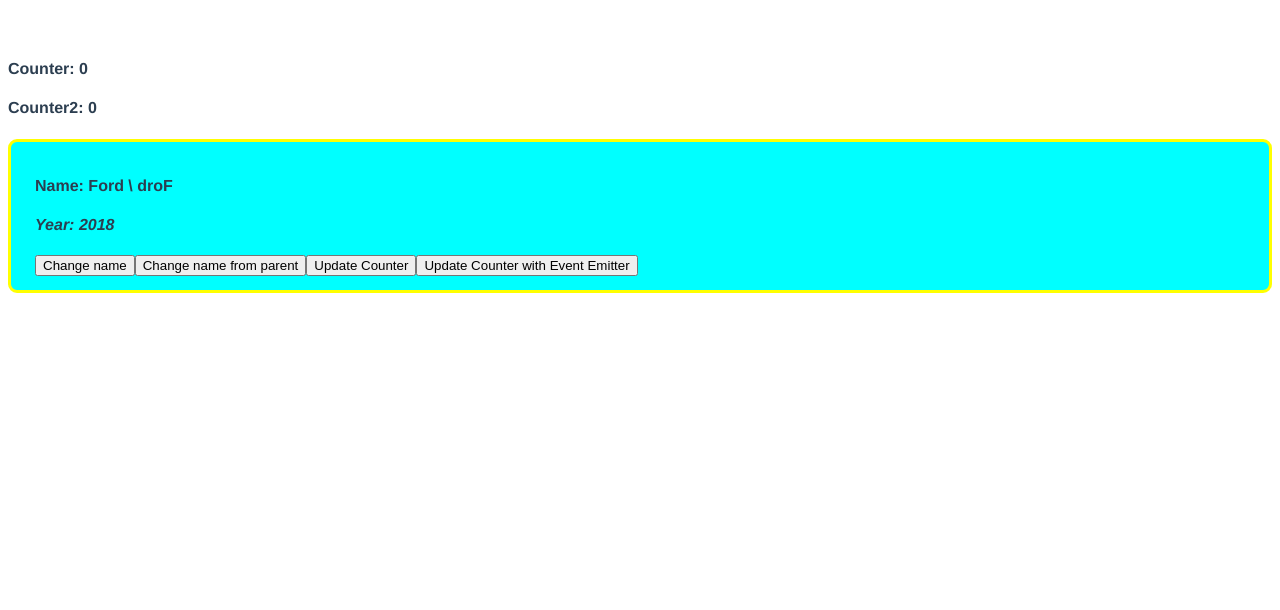
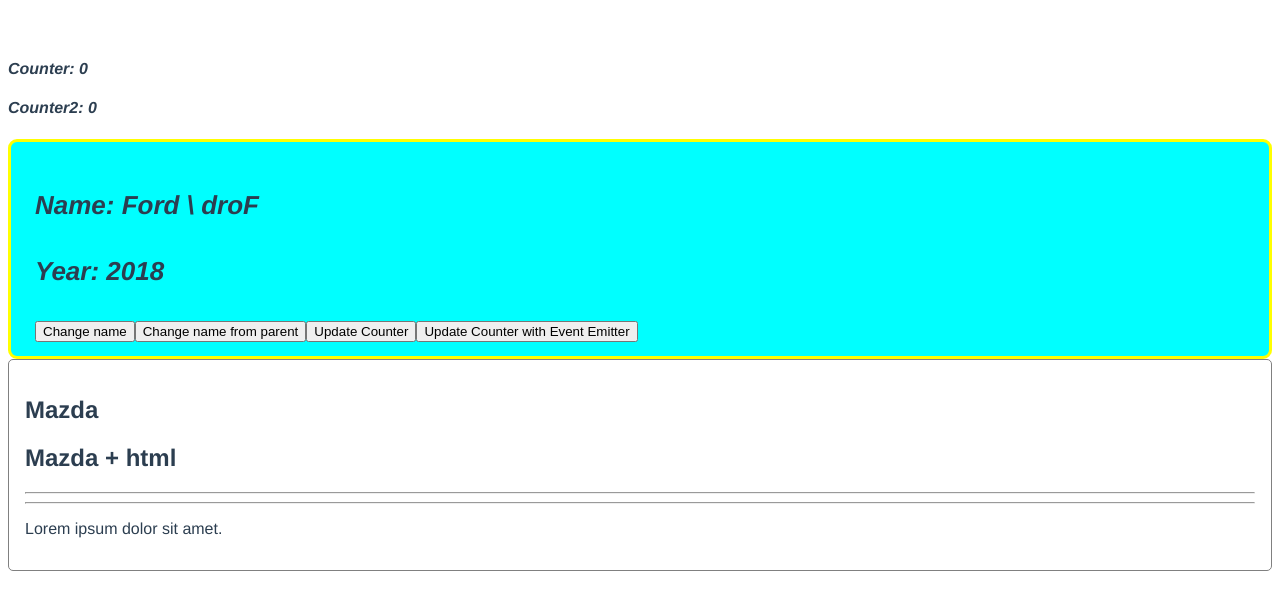
Before and after one commit to NorthwooDzp/vue-learning, a Vue app: page / in a window 1280 px wide. Shown: the top 610 px of the page. Built offline with nearby package versions, Linux system fonts and the light colour scheme.

Commit message:
components completed

```diff
--- a/src/App.vue
+++ b/src/App.vue
@@ -10,18 +10,27 @@
             @nameChanged="changeName($event)"
             @counterUpdated="counter = $event"
         />
+        <CarNew
+            :carName="'Mazda'"
+        >
+            <h2 slot="title">Mazda + html</h2>
+            <p slot="text">Lorem ipsum dolor sit amet.</p>
+            {{carName}} from App.vue
+        </CarNew>
     </div>
 </template>
 
 <script>
     import Car from './components/Car';
     import Counter from './components/Counter';
+    import CarNew from './components/CarNew';
 
     export default {
         name: 'app',
         components: {
             Car,
-            Counter
+            Counter,
+            CarNew
         },
         data() {
             return {
@@ -48,4 +57,8 @@
         color: #2c3e50;
         margin-top: 60px;
     }
+
+    h4 {
+        font-style: italic;
+    }
 </style>
--- a/src/components/Car.vue
+++ b/src/components/Car.vue
@@ -1,7 +1,7 @@
 <template>
     <div class="car">
         <h4>Name: {{carName}} \ {{reverseName}} </h4>
-        <h4><i>Year: {{year}}</i></h4>
+        <h4>Year: {{year}}</h4>
         <button @click="emitName('not ford')">Change name</button>
         <button @click="changeFunc()"> Change name from parent</button>
         <button @click="updateCounter">Update Counter</button>
@@ -54,4 +54,8 @@
         border-radius: 9px;
         background-color: aqua;
     }
+    h4 {
+        font-weight: 900;
+        font-size: 26px;
+    }
 </style>
--- /dev/null
+++ b/src/components/CarNew.vue
@@ -0,0 +1,24 @@
+<template>
+    <div>
+        <h2>{{carName}}</h2>
+        <slot name="title"></slot>
+        <hr>
+        <hr>
+        <slot name="text"></slot>
+    </div>
+</template>
+
+<script>
+    export default {
+        name: 'CarNew',
+        props: ['carName']
+    };
+</script>
+
+<style scoped>
+    div {
+        padding: 16px;
+        border: 1px solid gray;
+        border-radius: 5px;
+    }
+</style>
```
Also changed, not shown: 1 other file (tests, documents, lock files or other folders).
